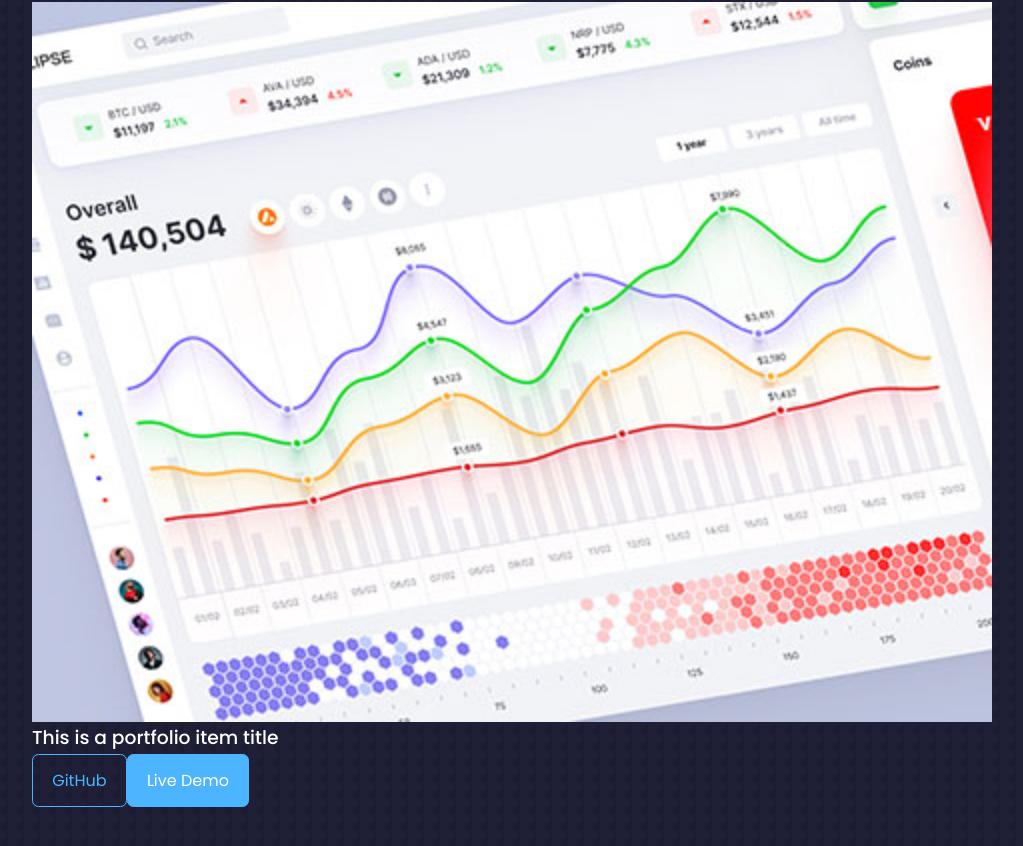
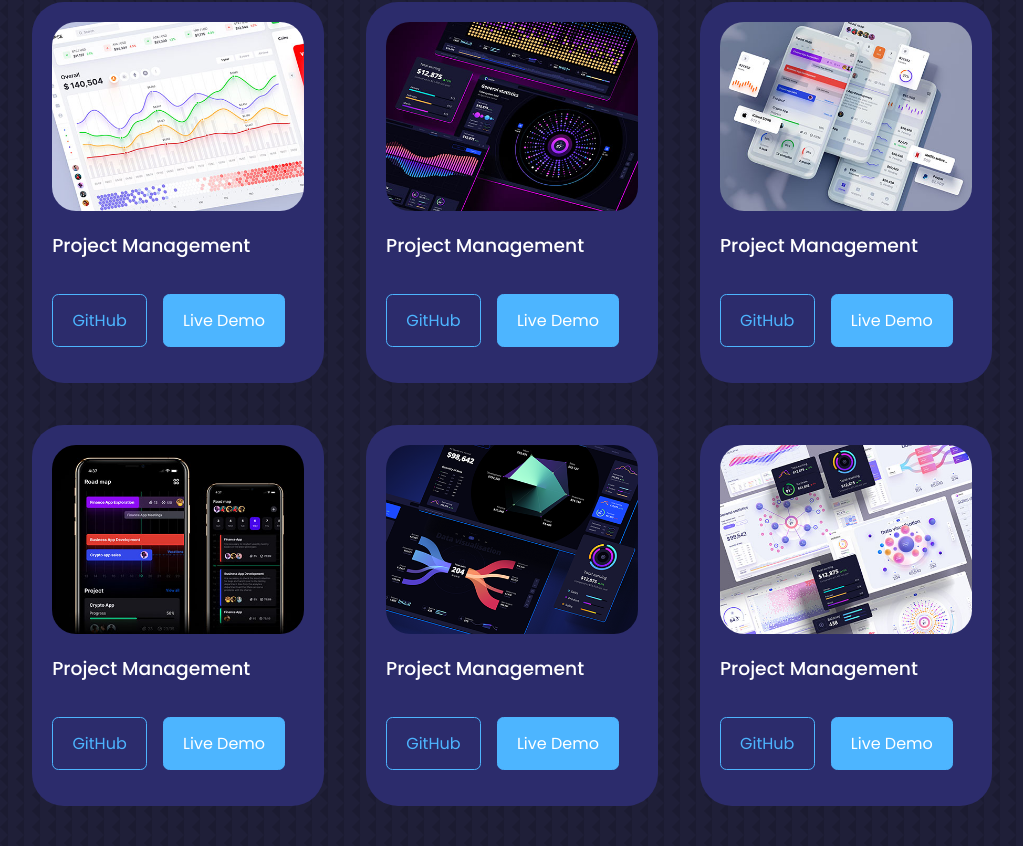
Before and after one commit to sumitra101/react-portfolio-website, a React (Create React App) app: page / in a window 1280 px wide. Shown: the part 2989-3835 px from the top of the page, without its empty margins (128-1151 px from the left). Built offline with nearby package versions, Linux system fonts and the light colour scheme.

Commit message:
add portfolio UI and css

```diff
--- a/src/components/portfolio/portfolio.css
+++ b/src/components/portfolio/portfolio.css
@@ -0,0 +1,51 @@
+.portfolio__container {
+    display: grid;
+    grid-template-columns: repeat(3, 1fr);
+    gap: 2.6rem;
+}
+
+.portfolio__item {
+    background: var(--color-bg-variant);
+    padding: 1.2rem;
+    border-radius: 2rem;
+    border: 1px solid transparent;
+    transition: var(--transition);
+}
+
+.portfolio__item:hover {
+    border-color: var(--color-primary-variant);
+    background: transparent;
+}
+
+.portfolio__item-image {
+    border-radius: 1.5rem;
+    overflow: hidden;
+}
+
+.portfolio__item h3 {
+    margin: 1.2rem 0 2rem;
+}
+
+.portfolio__item-cta {
+    display: flex;
+    gap: 1rem;
+    margin-bottom: 1rem;
+}
+
+
+/* =====media queries (Medium device)++*/
+@media screen and (max-width:1024px) {
+    .portfolio__container {
+        grid-template-columns: 1fr 1fr;
+        gap: 1.2rem;
+    }
+}
+
+
+/* =====media queries (Small device)++*/
+@media screen and (max-width:600px) {
+    .portfolio__container {
+        grid-template-columns: 1fr;
+        gap: 1rem;
+    }
+}
--- a/src/components/portfolio/portfolio.jsx
+++ b/src/components/portfolio/portfolio.jsx
@@ -7,6 +7,50 @@
 import IMG5 from '../../assets/portfolio5.png'
 import IMG6 from '../../assets/portfolio6.jpg'
 
+const data=[
+    {
+        id:1,
+        image:IMG1,
+        title:'Project Management',
+        github:'https://github.com/sumitra101',
+        demo:''
+    },
+    {
+        id:2,
+        image:IMG2,
+        title:'Project Management',
+        github:'https://github.com/sumitra101',
+        demo:''
+    },
+    {
+        id:3,
+        image:IMG3,
+        title:'Project Management',
+        github:'https://github.com/sumitra101',
+        demo:''
+    },
+    {
+        id:4,
+        image:IMG4,
+        title:'Project Management',
+        github:'https://github.com/sumitra101',
+        demo:''
+    },
+    {
+        id:5,
+        image:IMG5,
+        title:'Project Management',
+        github:'https://github.com/sumitra101',
+        demo:''
+    },
+    {
+        id:6,
+        image:IMG6,
+        title:'Project Management',
+        github:'https://github.com/sumitra101',
+        demo:''
+    }
+]
 
 const portfolio = () => {
   return (
@@ -15,15 +59,24 @@
         <h2>Portfolio</h2>
 
         <div className='container portfolio__container'>
-            <article className='portfolio__item'>
+            {
+                data.map(({id,image,title,github,demo})=>{
+                    return(
+<article key={id} className='portfolio__item' >
                 <div className='portfolio__item-image'>
-                    <img src={IMG1} alt="" />
+                    <img src={image} alt={title} />
                 </div>
-                <h3>This is a portfolio item title</h3>
-                <a href='#' className='btn' target='_blank'>GitHub</a>
-                <a href='#' className='btn btn-primary' target='_blank'>Live Demo</a>
+                <h3>{title}</h3>
+                <div className='portfolio__item-cta'>
+<a href={github} className='btn' target='_blank'>GitHub</a>
+                <a href={demo} className='btn btn-primary' target='_blank'>Live Demo</a>
+                </div>
+            </article>
+                    )
+                })
+            }
 
-            </article>
+
         </div>
     </section>
 
```
